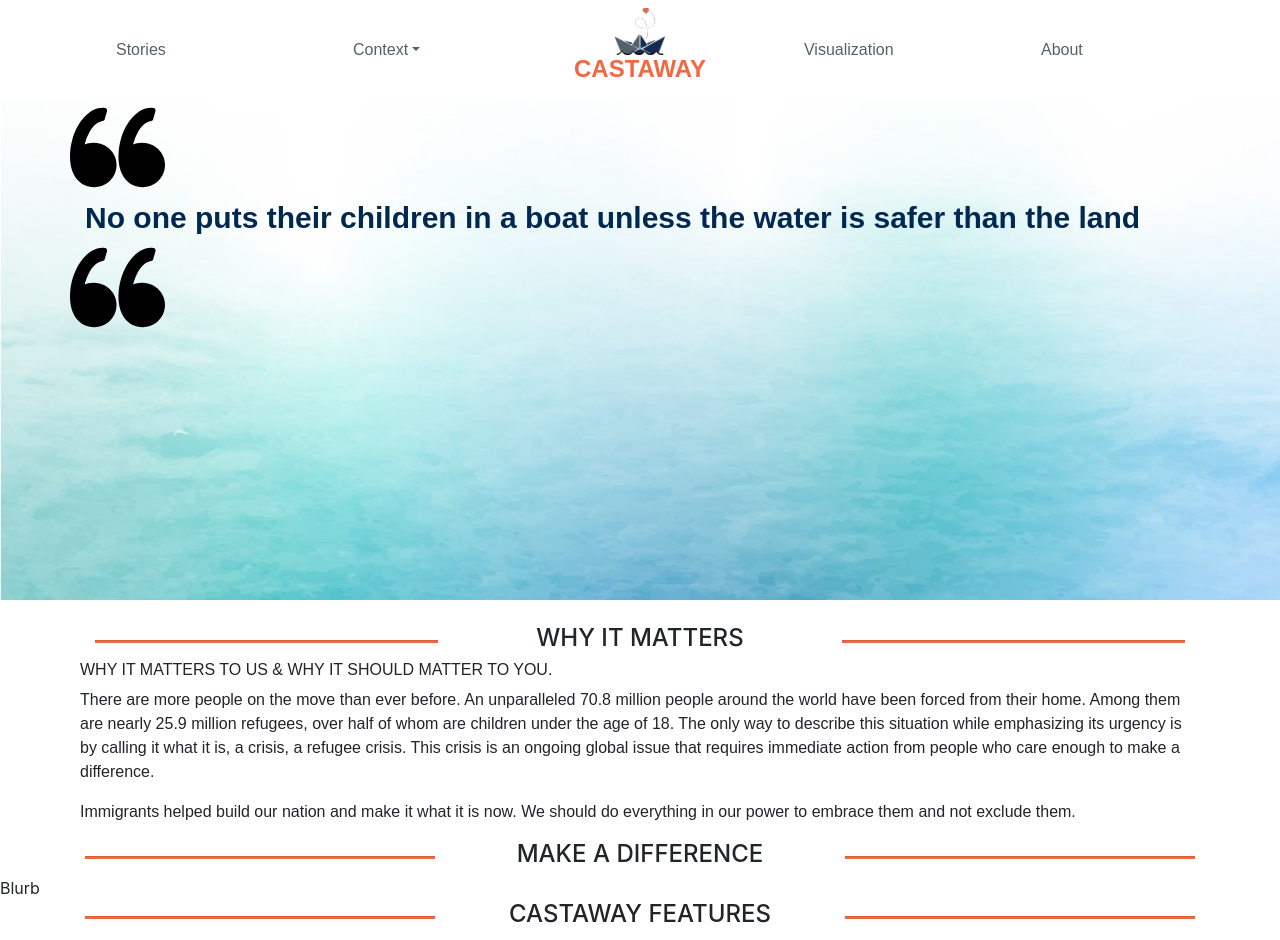
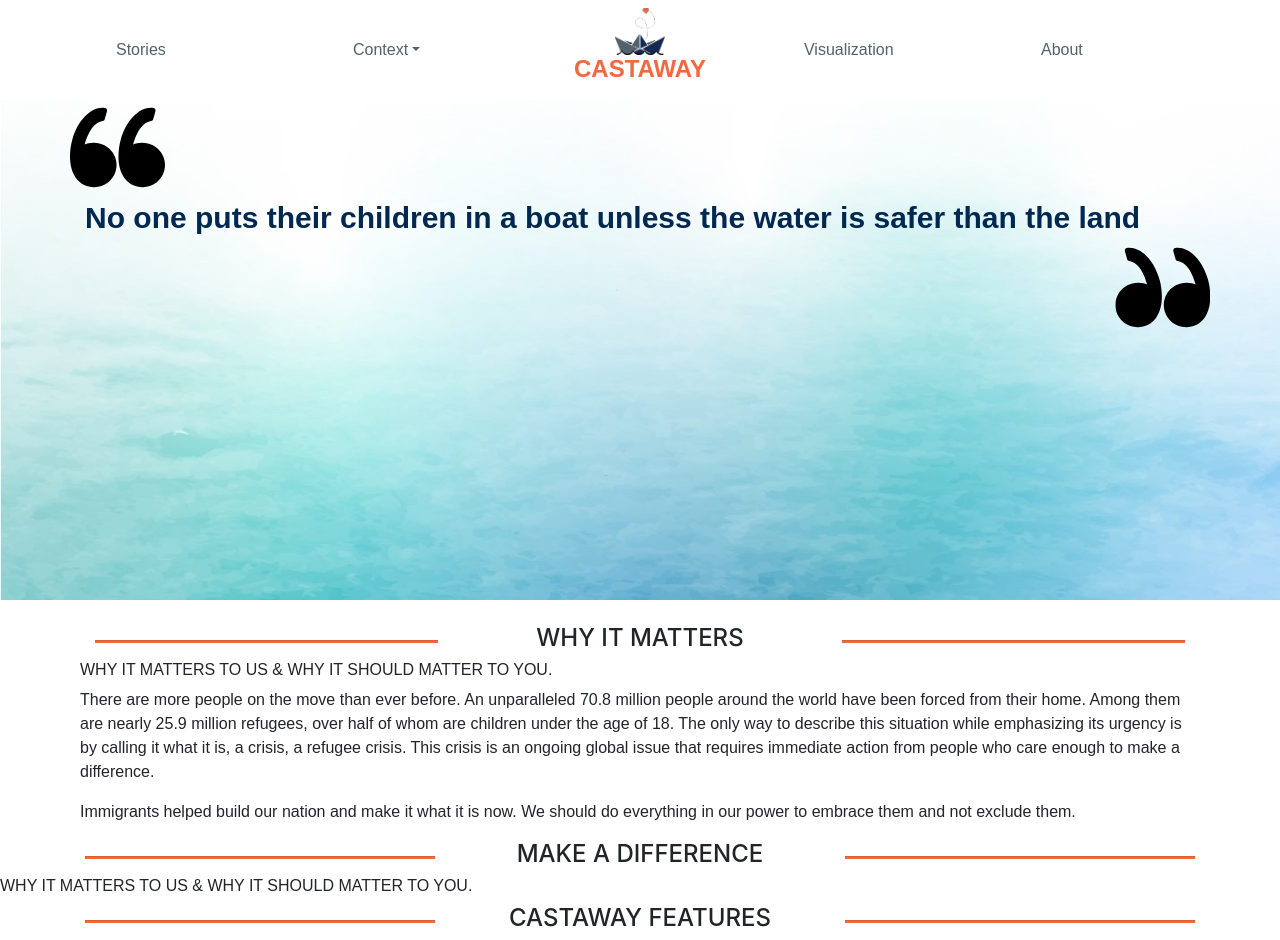
Before and after one commit to JhongHawan/CastAway, a React (Create React App) app in the folder frontend/: page / in a window 1280 px wide. Built offline with nearby package versions, Linux system fonts and the light colour scheme; a web font is replaced by a local one.

Commit message:
minot hp changes

```diff
--- a/frontend/src/components/Hero.js
+++ b/frontend/src/components/Hero.js
@@ -17,8 +17,8 @@ function Hero() {
                         No one puts their children in a boat unless the water is safer than the land
                     </ Col>
                 </Row>
-                <Row>
-                    <img src="left-quote.svg" />
+                <Row style={{float: 'right' }}>
+                    <img src="left-quote.svg" style={{transform: 'scaleX(-1)'}}/>
                 </Row>
             </Container>
             {/* <Container className={classes.heroText}>
--- a/frontend/src/components/HomePage.js
+++ b/frontend/src/components/HomePage.js
@@ -26,7 +26,7 @@ function HomePage() {
             </Box>
             <Divider title="MAKE A DIFFERENCE"/>
                 <Box>
-                    Blurb
+                <h6 className={classes.homeSectionSubtext}>WHY IT MATTERS TO US & WHY IT SHOULD MATTER TO YOU.</h6>
                 </Box>
             <Divider title="CASTAWAY FEATURES"/>
             {/* <Box className={classes.homeSectionSpace}>
```
